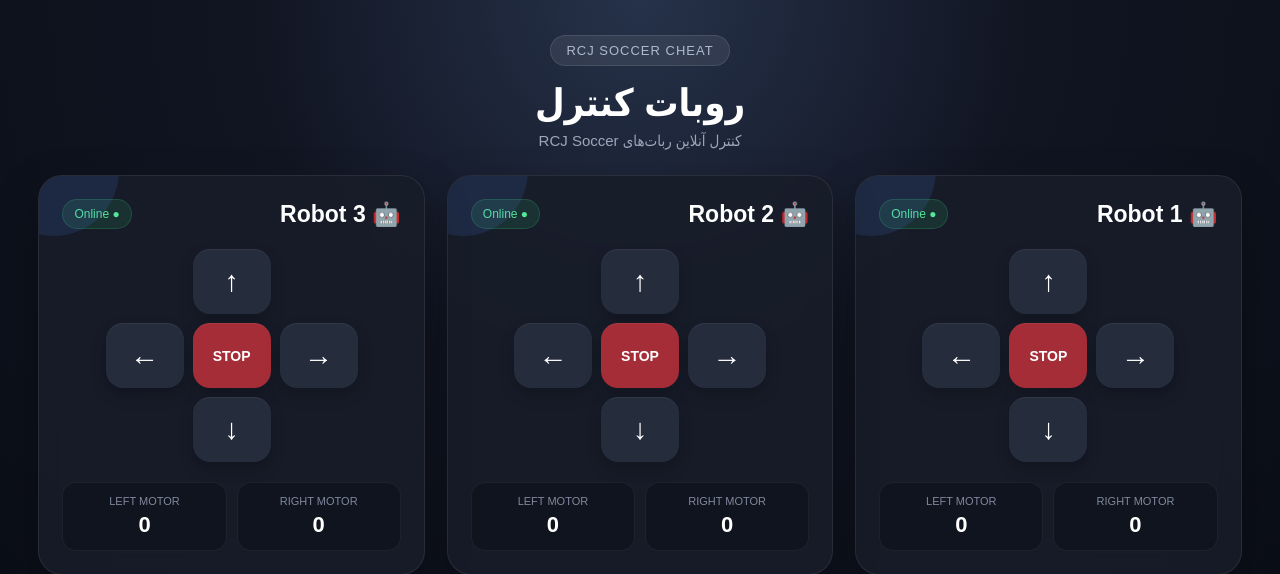
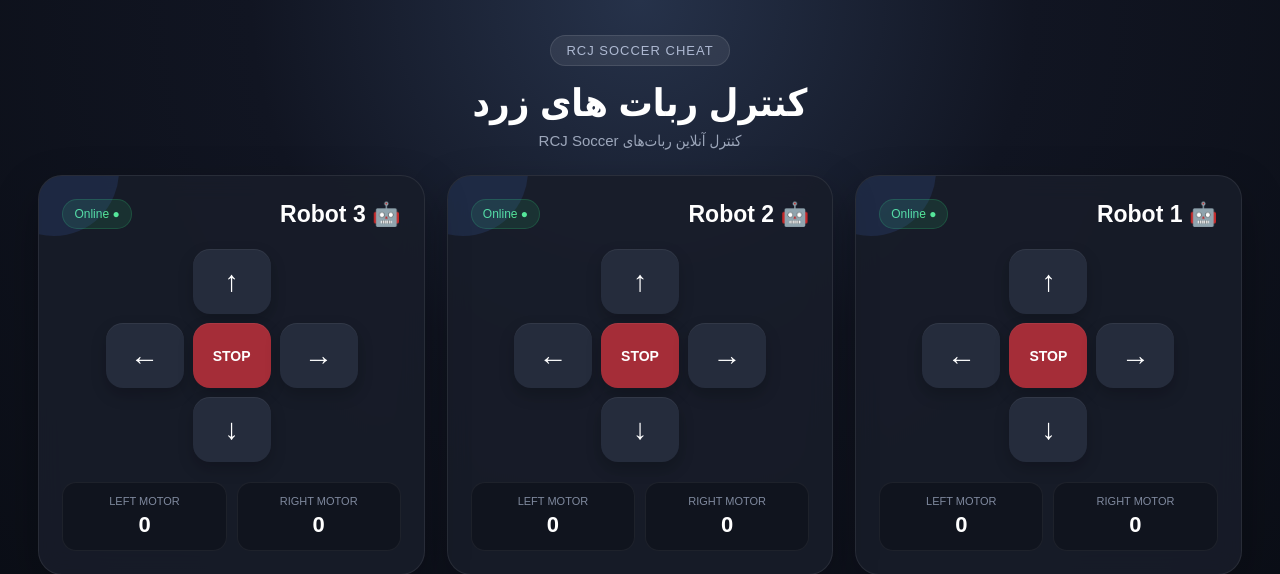
Before and after one commit to Aryan545452/Aryan545452, a Flask app: page / in a window 1280 px wide. Shown: the top 574 px of the page. Run offline with Flask 3, Linux system fonts and the light colour scheme.

Commit message:
Update index.html

```diff
--- a/templates/index.html
+++ b/templates/index.html
@@ -247,7 +247,7 @@
 <div class="top">
     <div class="brand">RCJ SOCCER CHEAT</div>
 
-    <h1>روبات کنترل</h1>
+    <h1>کنترل ربات های زرد</h1>
 
     <p class="subtitle">
         کنترل آنلاین ربات‌های RCJ Soccer
```
